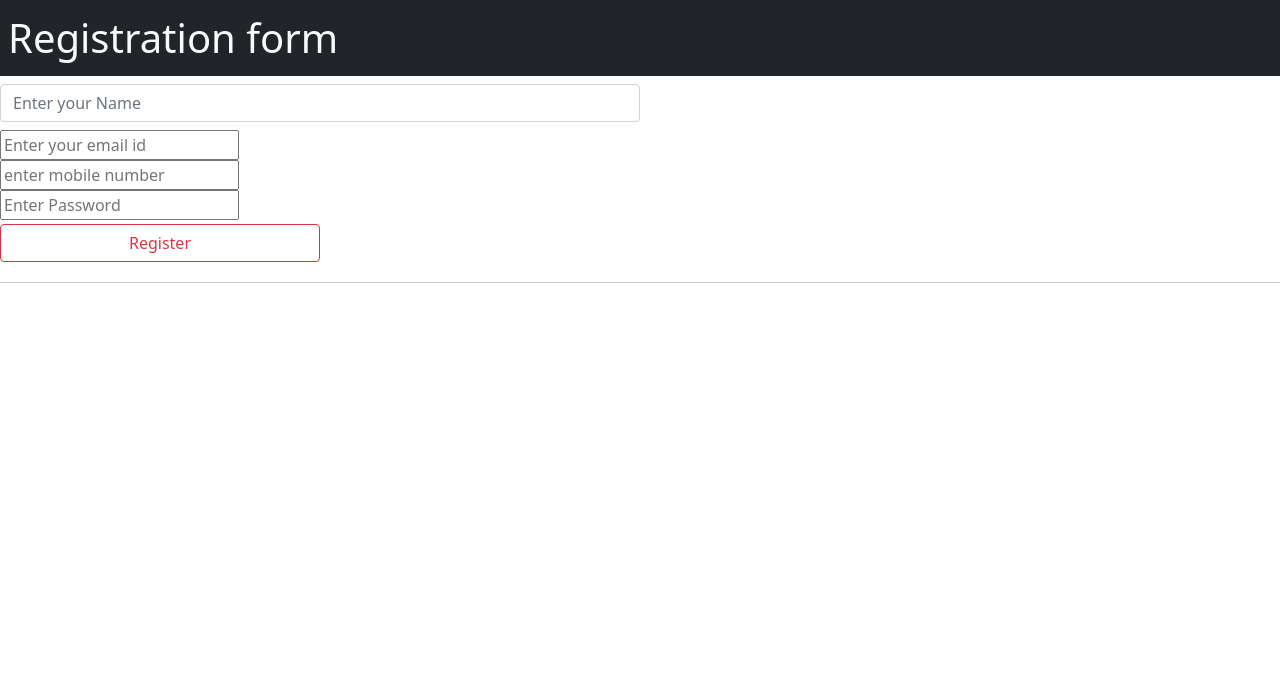
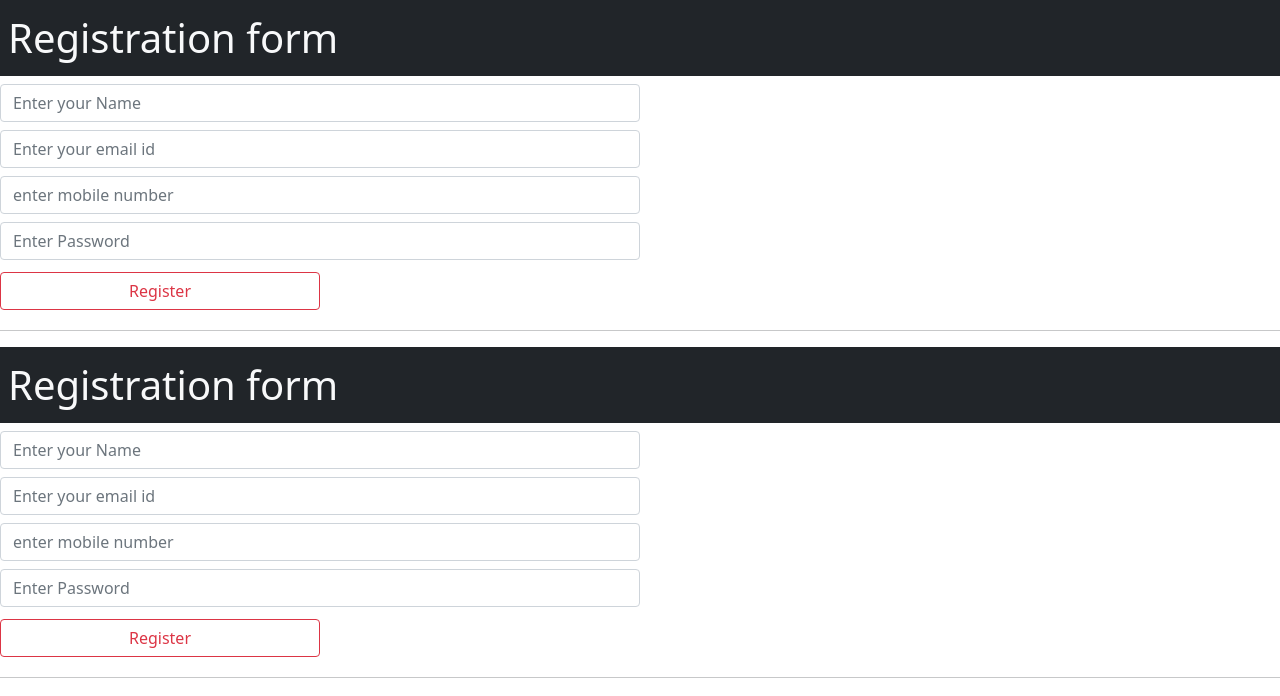
Before and after one commit to dhonevrushabh07/my-react-project-day19, a React (Create React App) app: page / in a window 1280 px wide. Shown: the top 696 px of the page. Built offline with nearby package versions, Linux system fonts and the light colour scheme.

Commit message:
app.js with form and input and validation important

```diff
--- a/src/App.js
+++ b/src/App.js
@@ -3,6 +3,7 @@ import { useState } from "react";
 export default function App() {
   return (
     <div>
+      <MyForm />
       <MyForm />
     </div>
   );
@@ -13,10 +14,8 @@ function MyForm() {
   const [email, setEmail] = useState("");
   const [mobno, setMobno] = useState("");
   const [password, setPassword] = useState("");
-  const Attcss = "form form-control w-50 my-2";
 
   const [list, setList] = useState([]);
-  const [validationcheck, setValidationcheck] = useState(false);
   const uname = (e) => {
     const newUname = e.target.value;
     setUsername(newUname);
@@ -37,11 +36,6 @@ function MyForm() {
   const register = () => {
     //alert(`${username} ${email} ${mobno} ${password}`);  //ok
 
-    if (username == "" || email == "" || mobno == "" || password == "") {
-      setValidationcheck(true);
-      return;
-    }
-
     const object = {
       Name: username,
       email: email,
@@ -54,7 +48,6 @@ function MyForm() {
     setEmail("");
     setMobno("");
     setPassword("");
-    setValidationcheck(false);
   };
 
   return (
@@ -76,7 +69,6 @@ function MyForm() {
           placeholder="Enter your email id"
           value={email}
           onChange={uemail}
-          className={email == "" && validationcheck ? "border border-red" : ""}
         />
       </div>
       <div>
@@ -86,18 +78,15 @@ function MyForm() {
           placeholder="enter mobile number"
           value={mobno}
           onChange={umobno}
-          className={mobno == "" && validationcheck ? "border border-red" : ""}
         />
       </div>
       <div>
         <input
           type="text"
+          className="form form-control w-50 my-2"
           placeholder="Enter Password"
           value={password}
           onChange={pass}
-          className={
-            password == "" && validationcheck ? "border border-red" : ""
-          }
         />
       </div>
       <div>
```
